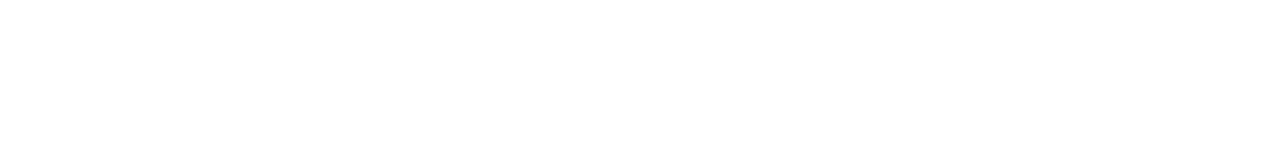
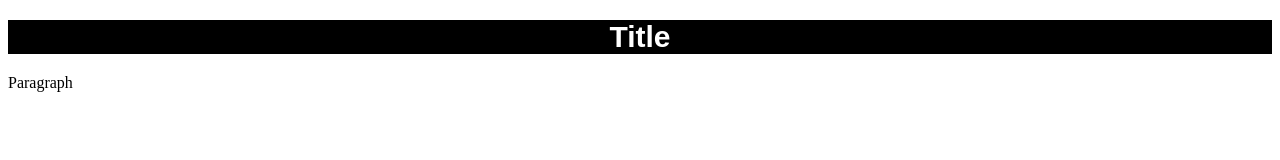
Before and after one commit to t-cms/Tiasia-Saunders-JOUR352-Fall-2024, a plain HTML site: page styled-text.html in a window 1280 px wide. Drawn offline with Linux system fonts and the light colour scheme.

Commit message:
Update styled-text.html

```diff
--- a/styled-text.html
+++ b/styled-text.html
@@ -1,8 +1,14 @@
 <!DOCTYPE html>
 <html lang="en">
-    <head>
-        <meta charset="UTF-8" />
-        <title>Title</title>
-    </head>
-    <body></body>
+<head>
+    <title> Styled Text</title>
+</head>
+
+<body>
+    <h1 style="background-color:black; color:white; font-size: 30px; font-family:arial; text-align:center"> Title
+
+        </h1>
+    <p>Paragraph</p>
+</body>
+
 </html>
```
